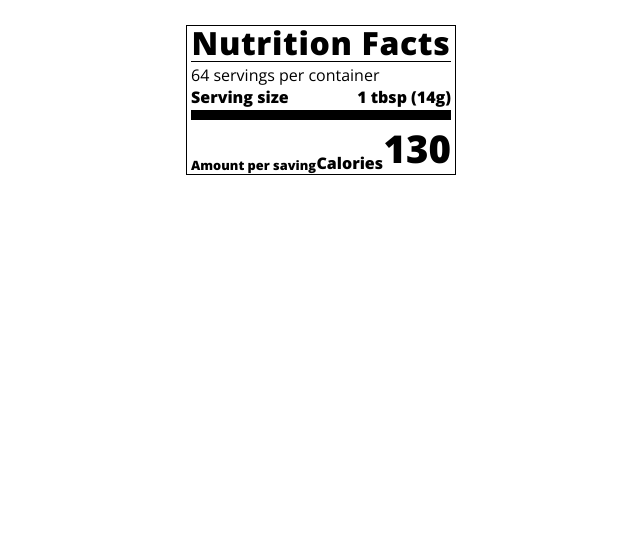
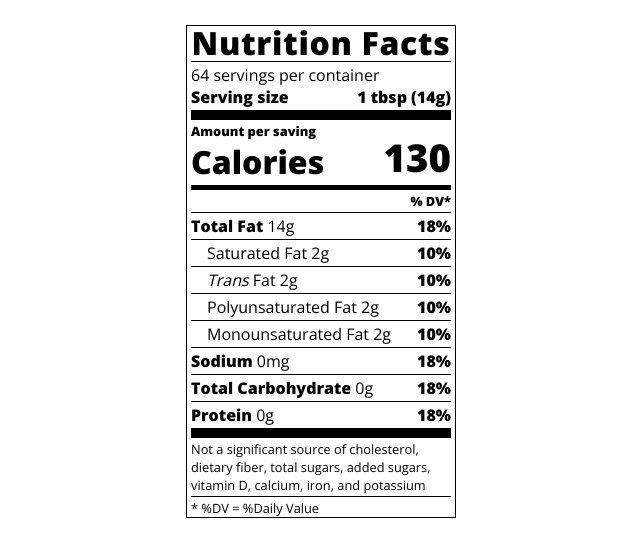
Before and after one commit to oguzhandemirci1993/Typography-Project, a plain HTML site: page index.html in a window 1280 px wide. Shown: the whole page, without its empty margins (319-959 px from the left). Drawn offline with nearby package versions, Linux system fonts and the light colour scheme.

Commit message:
Finished the main aspects like structure and styling.

```diff
--- a/index.html
+++ b/index.html
@@ -14,10 +14,37 @@
         <p class="bold">Serving size <span>1 tbsp (14g)</span></p>
         <div class="line large"></div>
         <div class="calories-information">
+            <div class="left">
             <h2 class="bold">Amount per saving</h2>
             <p class="bold">Calories</p>
+            </div>
             <span class="bold">130</span>
-            <div class="line medium"> </div>
+        </div>
+        <div class="line medium"></div>
+        <div class="items">
+            <p class="bold right">% DV*</p>
+            <div class="line"></div>
+            <p><span><span class="bold">Total Fat</span> 14g </span><span class="bold">18%</span></p>
+            <div class="line"></div>
+            <p class="indenting">Saturated Fat 2g <span class="bold">10%</span></p>
+            <div class="line"></div>
+            <p class="indenting"><span><i>Trans </i>Fat 2g </span> <span class="bold">10%</span></p>
+            <div class="line"></div>
+            <p class="indenting">Polyunsaturated Fat 2g <span class="bold">10%</span></p>
+            <div class="line"></div>
+            <p class="indenting">Monounsaturated Fat 2g <span class="bold">10%</span></p>
+            <div class="line"></div>
+            <p><span><span class="bold">Sodium</span> 0mg </span><span class="bold">18%</span></p>
+            <div class="line"></div>
+            <p><span><span class="bold">Total Carbohydrate</span> 0g </span><span class="bold">18%</span></p>
+            <div class="line"></div>
+            <p><span><span class="bold">Protein</span> 0g </span><span class="bold">18%</span></p>
+            <div class="line large"></div>
+        </div>
+        <div class="note">
+        <p>Not a significant source of cholesterol, dietary fiber, total sugars, added sugars, vitamin D, calcium, iron, and potassium </p>
+        <div class="line"></div>
+        <p>* %DV = %Daily Value </p>
         </div>
     </div>
 </body>
--- a/styles.css
+++ b/styles.css
@@ -61,3 +61,21 @@ body {      /*font type should be applied to body element rather than h1,h2,p et
     justify-content: space-between;
     align-items: flex-end;
   }
+
+.left {
+    font-size:2rem;
+}
+
+.right{
+    justify-content: flex-end;
+    font-size:0.80rem;
+    margin:0;
+}
+
+.indenting {
+    margin-left:1em;
+}
+
+.note {
+font-size:0.80rem;
+}
```
